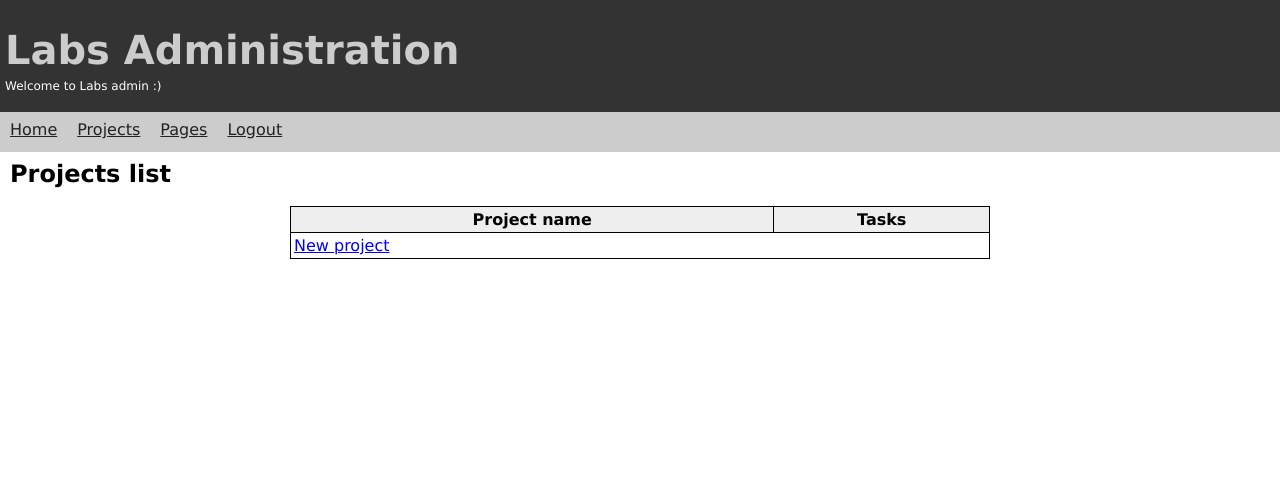
After one commit to fsouza/labs, a Python web app: template labs/templates/admin/projects/list.html in a window 1280 px wide. The commit adds this page. Shown: the top 499 px of the page. Run offline with Jinja, Linux system fonts and the light colour scheme; the template is opened without the code that fills it, so the values that code supplies are empty.

Commit message:
Created the view listing all projects and mocked up new project view

```diff
--- /dev/null
+++ b/labs/templates/admin/projects/list.html
@@ -0,0 +1,21 @@
+{% extends "layout_admin.html" %}
+
+{% block content %}
+<h2>Projects list</h2>
+
+<table class="list_table">
+    <tr>
+        <th>Project name</th>
+        <th>Tasks</th>
+    </tr>
+    {% for project in projects %}
+    <tr>
+        <td>{{ project.name }}</td>
+        <td>Edit</td>
+    </tr>
+    {% endfor %}
+    <tr>
+        <td colspan="2"><a href="{{ url_for('new_project') }}" title="New project">New project</a></td>
+    </tr>
+</table>
+{% endblock %}
--- /dev/null
+++ b/labs/templates/admin/projects/new.html
@@ -0,0 +1,5 @@
+{% extends "layout_admin.html" %}
+
+{% block content %}
+
+{% endblock %}
--- a/labs/templates/layout_admin.html
+++ b/labs/templates/layout_admin.html
@@ -11,7 +11,7 @@
 {% block top_menu %}
     <ul>
         <li><a href="{{ url_for('index') }}">Home</a></li>
-        <li><a href="#">Projects</a></li>
+        <li><a href="{{ url_for('list_projects') }}">Projects</a></li>
         <li><a href="#">Pages</a></li>
         <li><a href="{{ create_logout_url(url_for('frontend.index', _external = True)) }}">Logout</a></li>
     </ul>
--- a/static/css/style.css
+++ b/static/css/style.css
@@ -84,6 +84,7 @@ div.left-menu ul li a:hover {
 
 div.content {
     float: left;
+    width: 100%;
 }
 
 div.content h2 {
@@ -112,3 +113,17 @@ div.footer a {
 div.footer a:hover {
     font-weight: bold;
 }
+
+table.list_table {
+    width: 700px;
+    margin: 0 auto;
+}
+
+table.list_table tr td, table.list_table tr th {
+    border: #000 1px solid;
+    padding: 3px;
+}
+
+table.list_table tr th {
+    background-color: #EEE;
+}
```
Also changed, not shown: labs/views/admin.py (+12 -0 lines).
